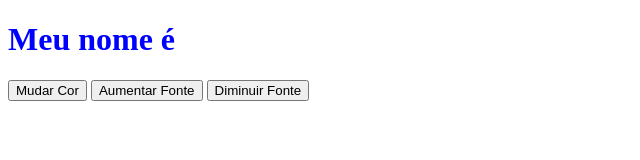
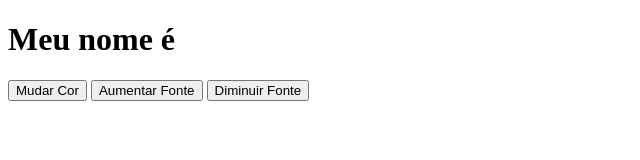
Before and after one commit to gabrielmathias2706/JS..., a plain HTML site: page index.html in a window 1280 px wide. Both pictures are taken after a click on the button "Mudar Cor". Shown: the whole page, without its empty margins (0-640 px from the left). Drawn offline with Linux system fonts and the light colour scheme.

Commit message:
Add files via upload

```diff
--- a/index.html
+++ b/index.html
@@ -15,7 +15,7 @@
    <script>
       function mudaCor(){
         var elementoTexto = document.getElementById("texto");
-            elementoTexto.style.color = "blue";
+            elementoTexto.style.color = "black";
       }
 
       var tamnahoFonte = 16;
@@ -31,8 +31,35 @@
         var elementoTexto = document.getElementById("texto");
         tamnahoFonte -= 2;
         elementoTexto.style.fontSize = tamnahoFonte + "px";
+      }
 
-      }
+      var nome = "Gabriel";
+      var sobrnome ="Mathias";
+      var idade = 17;
+      var casado =false;
+
+      casado = "5" ;
+
+
+      //alert(nome);
+      //alert("Pierry viado");
+      //alert("nome completo:" + nome + sobrenome);
+
+       var a = 5;
+       var b = 7;
+
+
+       var c = a + b;//somando
+       var d = c - a;//subitraindo
+       var e = d / b;//divisão
+
+
+       alert(c);
+       alert(d);
+       alert(e);
+
+
+
    </script>
 </body>
 </html>
```
